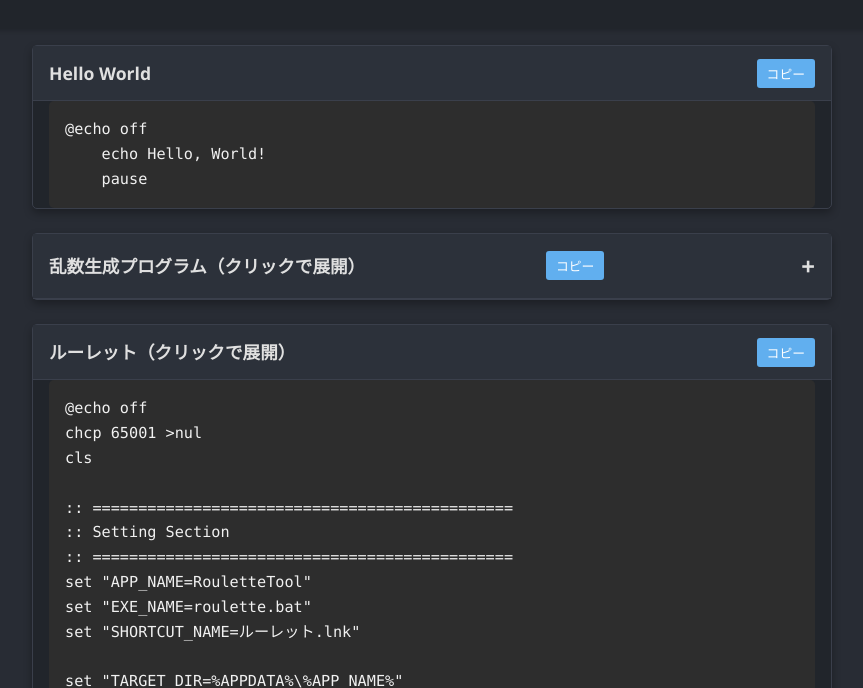
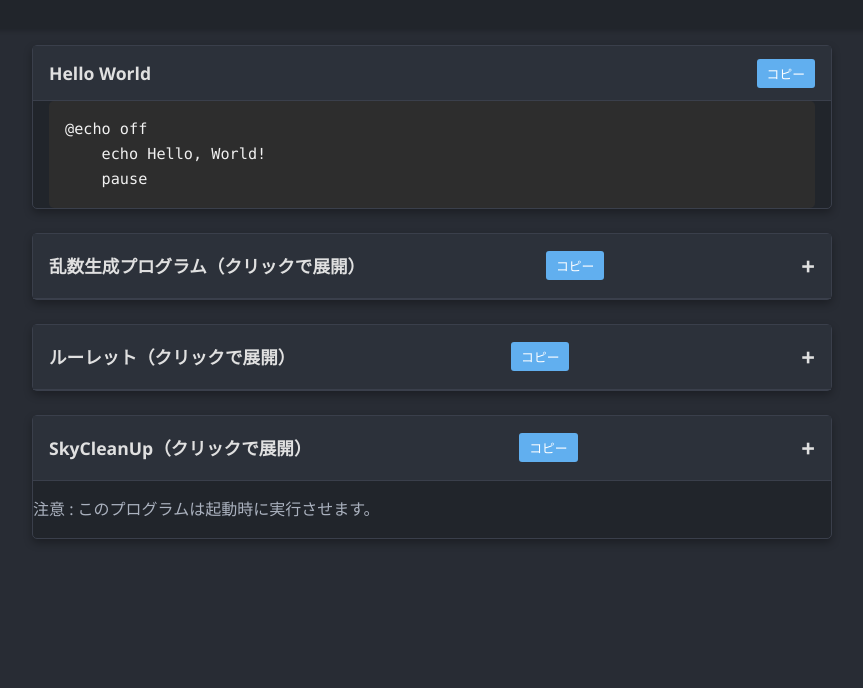
Before and after one commit to LS3da/ShareCode, a plain HTML site: page index.html in a window 1280 px wide. Shown: the part 112-800 px from the top of the page, without its empty margins (208-1071 px from the left). Drawn offline with Linux system fonts and the light colour scheme.

Commit message:
Update index.html

```diff
--- a/index.html
+++ b/index.html
@@ -73,8 +73,8 @@ goto StartNLog
 </code></pre>
             </div>
         </section>
-        <section class="code-block">
-            <h2 class="code-title">ルーレット（クリックで展開）<button class="copy-btn">コピー</button></h2>
+        <section class="code-block collapsible">
+            <h2 class="code-title">ルーレット（クリックで展開） <button class="copy-btn">コピー</button></h2>
             <div class="code-content">
                 <pre><code>@echo off
 chcp 65001 >nul
@@ -197,8 +197,8 @@ exit
 </code></pre>
             </div>
         </section>
-        <section class="code-block">
-            <h2 class="code-title">SkyCleanUp（クリックで展開）<button class="copy-btn">コピー</button></h2>
+        <section class="code-block collapsible">
+            <h2 class="code-title">SkyCleanUp（クリックで展開） <button class="copy-btn">コピー</button></h2>
             <div class="code-content">
                 <pre><code>@echo off
 chcp 65001 >nul
@@ -297,7 +297,7 @@ goto start
 exit
 </code></pre>
             </div>
-            <p>注意 : このプログラムは起動時に実行させます。>ちゅ>
+            <p>注意 : このプログラムは起動時に実行させます。</p>
         </section>
     </main>
 
```
